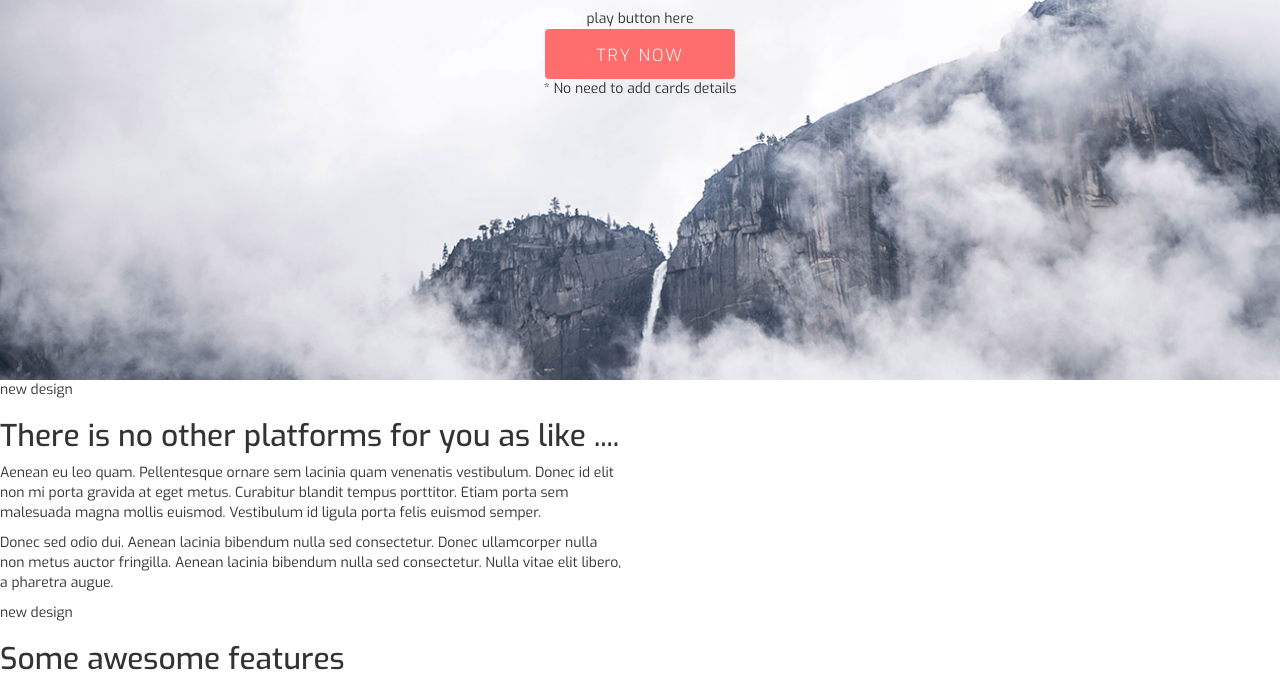
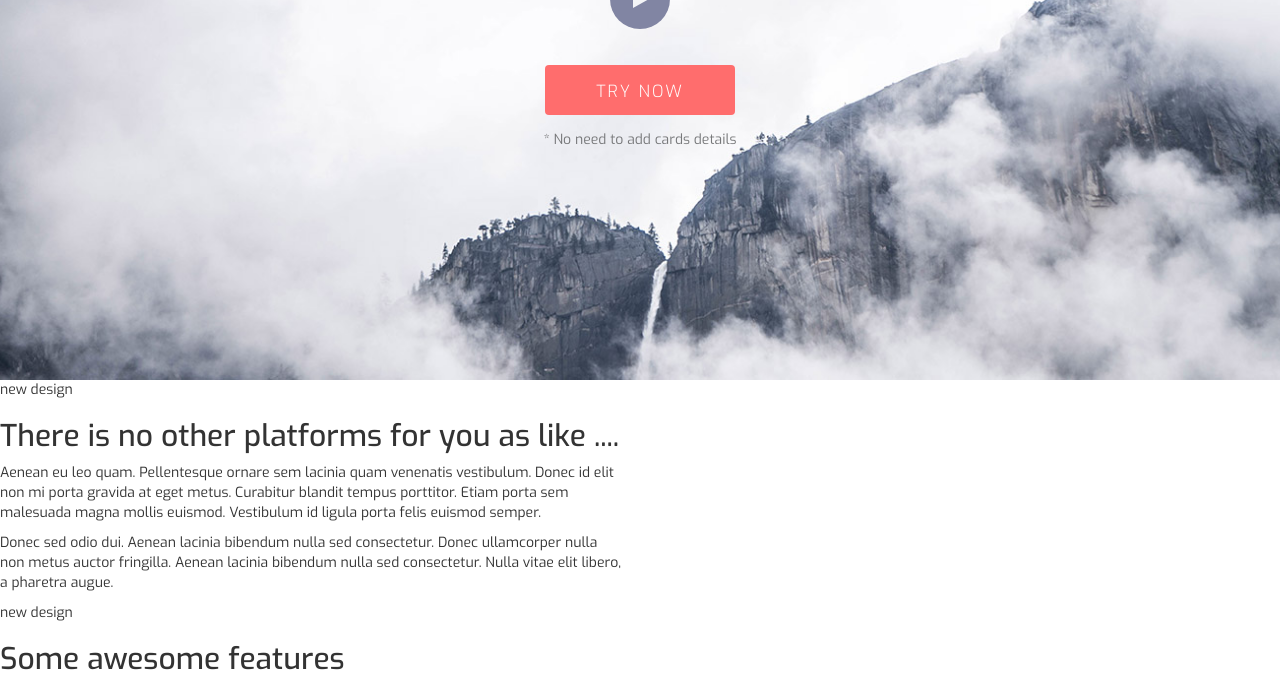
Before and after one commit to bazoooker/corporate, a website: page app/index.html in a window 1280 px wide. Shown: the part 420-1100 px from the top of the page. Drawn offline with nearby package versions, Linux system fonts and the light colour scheme.

Commit message:
finished header

```diff
--- a/app/index.html
+++ b/app/index.html
@@ -24,9 +24,9 @@
 
   <div class="header">
       <h1>There is no other<br/> platforms for you as like</h1>
-      <div class="play-btn">play button here</div>
+      <a href="#"><div class="play-btn"></div></a>
       <button class="action-btn action-btn-main">try now</button>
-      <p class="footnote">* No need to add cards details</p>
+      <p class="header__footnote">* No need to add cards details</p>
   </div>
 
 
--- /dev/null
+++ b/app/sass/block/_header.scss
@@ -0,0 +1,23 @@
+.header {
+	display: flex;
+	flex-direction: column;
+	align-items: center;
+	justify-content: center;
+	text-align: center;
+	height: 100vh;
+	width: 100%;
+	background: url(../img/main-bg.jpg);
+	background-size: cover;
+	background-position: center;
+	background-repeat: no-repeat;
+	h1 {
+		font-size: 3.2em;
+		font-weight: 100;
+		letter-spacing: 3px;
+	}
+}
+
+.header__footnote {
+	margin-top: 15px;
+	color: #77787a;
+}
--- /dev/null
+++ b/app/sass/block/_play-btn.scss
@@ -0,0 +1,21 @@
+.play-btn {
+	width: 60px;
+	height: 60px;
+	background-color: #8185a3;
+	border-radius: 50%;
+	border: none;
+	position: relative;
+	margin: 10px 0 36px 0;
+}
+
+.play-btn::before {
+	display: table;
+	content: "";
+	width: 60px;
+	height: 60px;
+	position: absolute;
+	top: 0;
+	background: url(../img/icon_play.png);
+	background-repeat: no-repeat;
+	background-position: 54% 50%;
+}
--- a/app/sass/main.scss
+++ b/app/sass/main.scss
@@ -12,7 +12,9 @@ $main-color: #ff6d6d;
 
 @import "block/_action-btn";
 
-@import "block/_action-btn";
+@import "block/_header";
+
+@import "block/_play-btn";
 
 
 
@@ -20,22 +22,3 @@ $main-color: #ff6d6d;
 * {
 	font-family: 'Exo', sans-serif;
 }
-
-.header {
-	display: flex;
-	flex-direction: column;
-	align-items: center;
-	justify-content: center;
-	text-align: center;
-	height: 100vh;
-	width: 100%;
-	background: url(../img/main-bg.jpg);
-	background-size: cover;
-	background-position: center;
-	background-repeat: no-repeat;
-	h1 {
-		font-size: 3.2em;
-		font-weight: 100;
-		letter-spacing: 3px;
-	}
-}
```
Also changed, not shown: app/css/block/play-btn.css (added), app/css/main.css.
